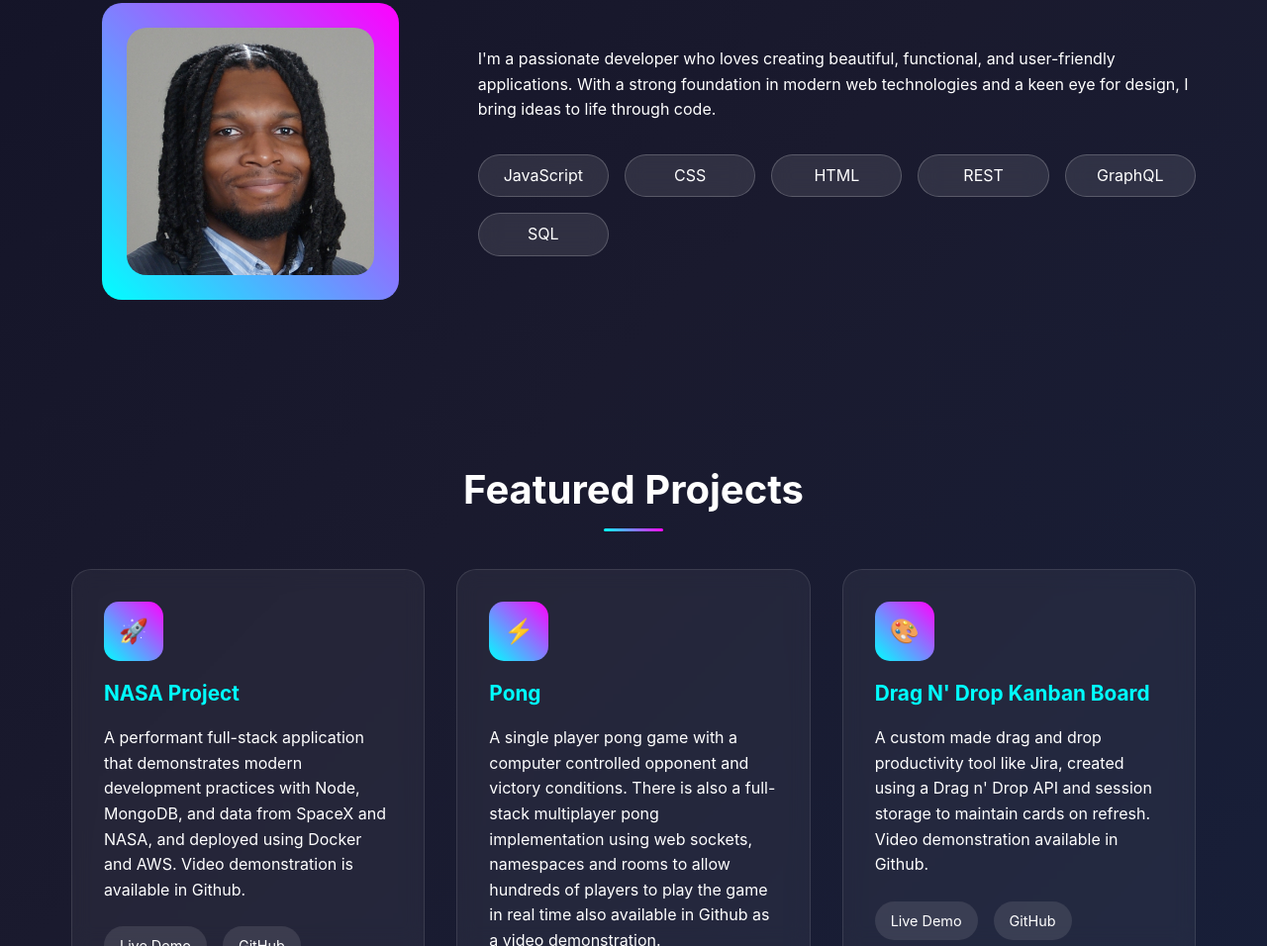
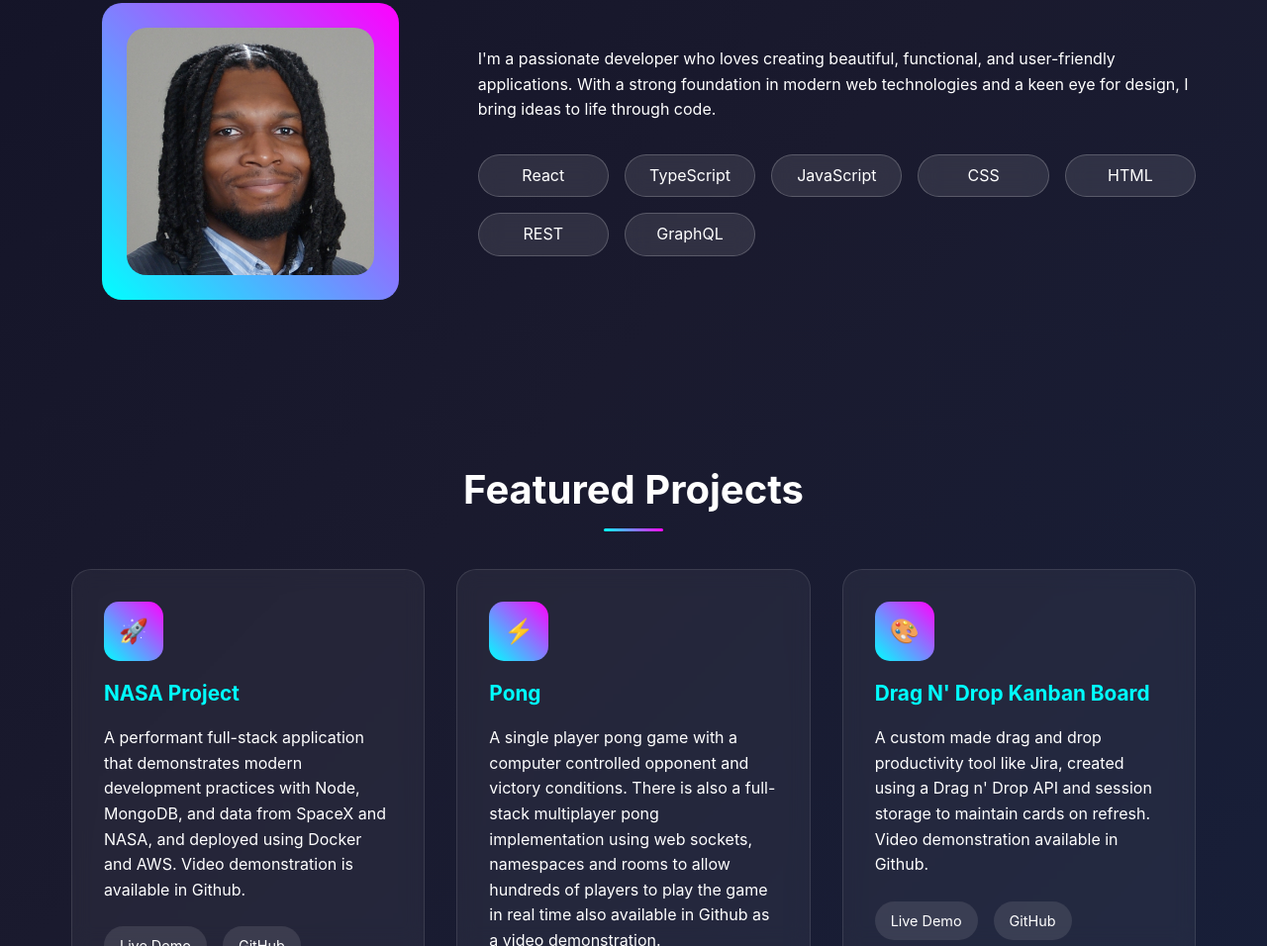
Before and after one commit to gjdove7/gjdove7.github.io, a plain HTML site: page index.html in a window 1280 px wide. Shown: the part 989-1945 px from the top of the page at 99% size. Drawn offline with Linux system fonts and the light colour scheme.

Commit message:
Update index.html

```diff
--- a/index.html
+++ b/index.html
@@ -434,12 +434,13 @@
             <div>
                 <p>I'm a passionate developer who loves creating beautiful, functional, and user-friendly applications. With a strong foundation in modern web technologies and a keen eye for design, I bring ideas to life through code.</p>
                 <div class="skills-grid">
+                    <div class="skill-tag">React</div>
+                    <div class="skill-tag">TypeScript</div>
                     <div class="skill-tag">JavaScript</div>
                     <div class="skill-tag">CSS</div>
                     <div class="skill-tag">HTML</div>
                     <div class="skill-tag">REST</div>
                     <div class="skill-tag">GraphQL</div>
-                    <div class="skill-tag">SQL</div>
                 </div>
             </div>
         </div>
```
